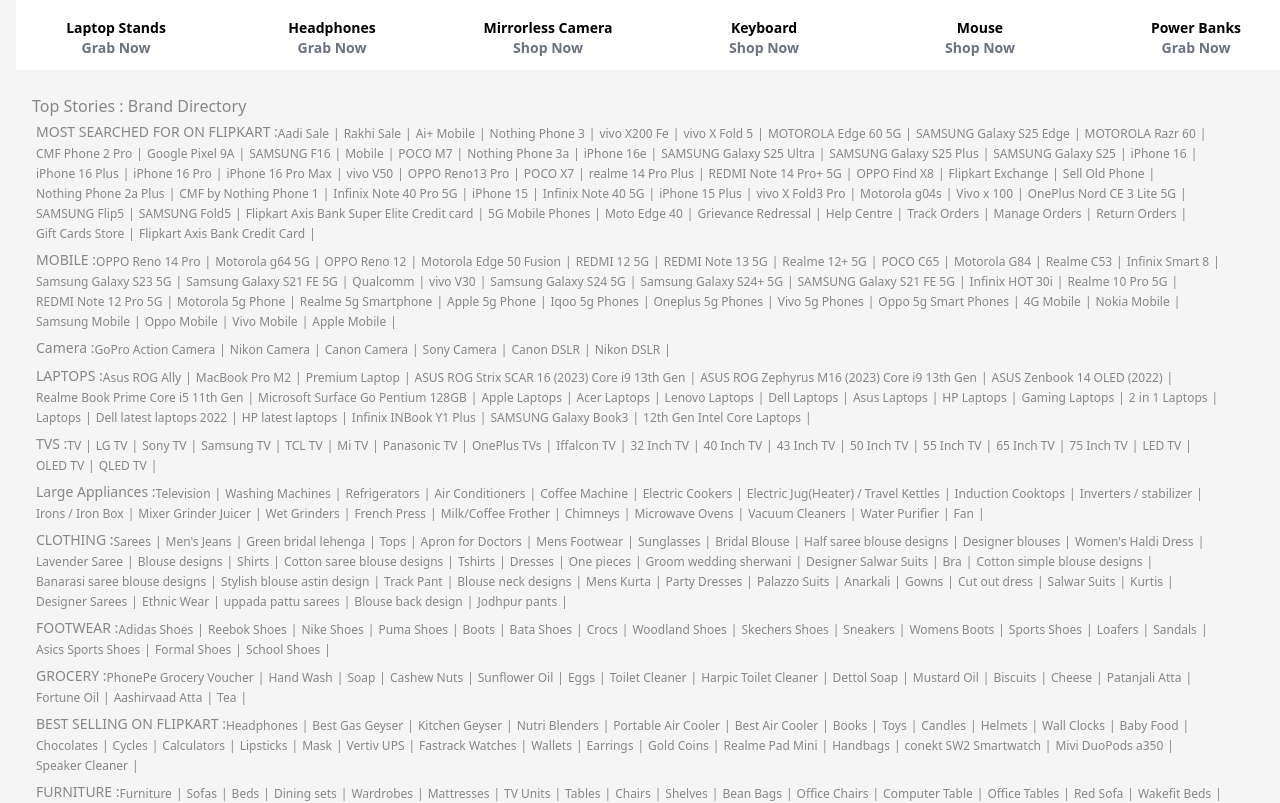
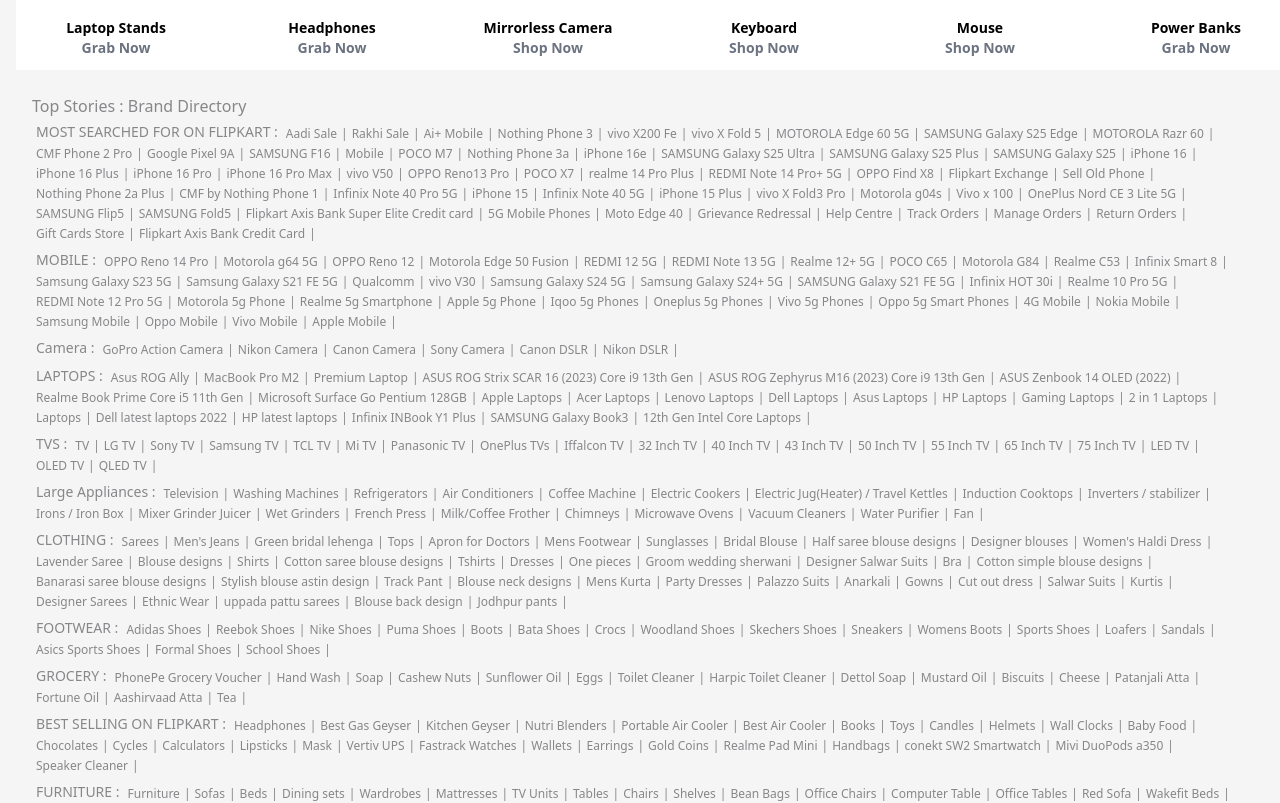
Before and after one commit to mariavalery/flipcarthome, a React (Vite) app in the folder my-project/: page / in a window 1280 px wide. Shown: the part 4640-5443 px from the top of the page. Built offline with nearby package versions, Linux system fonts and the light colour scheme.

Commit message:
add padding between title and description

```diff
--- a/my-project/src/components/MostSearchedCard.jsx
+++ b/my-project/src/components/MostSearchedCard.jsx
@@ -3,7 +3,7 @@
   return (
     <div >
     {linkItems.map((items,index)=>(     <div key={index} className="flex  flex-wrap text-md leading-tight px-1 py-1" >
-      <span className="text-sm font-normal ">{items.title} : </span>
+      <span className="text-sm font-normal pr-2">{items.title} : </span>
       {items?.categoryItems?.map((item, index) => (
         <div key={item.id}>
           <a className="text-xs  cursor-pointer" title={item.label}>
```
